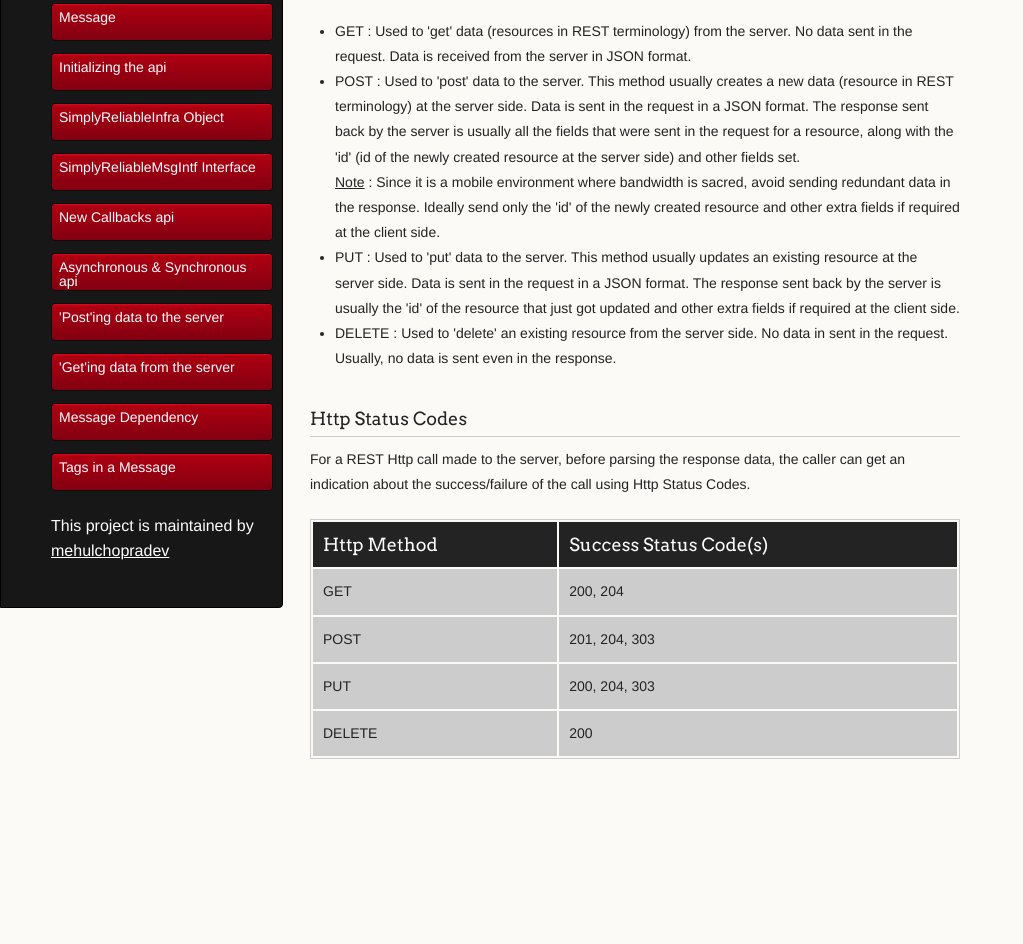
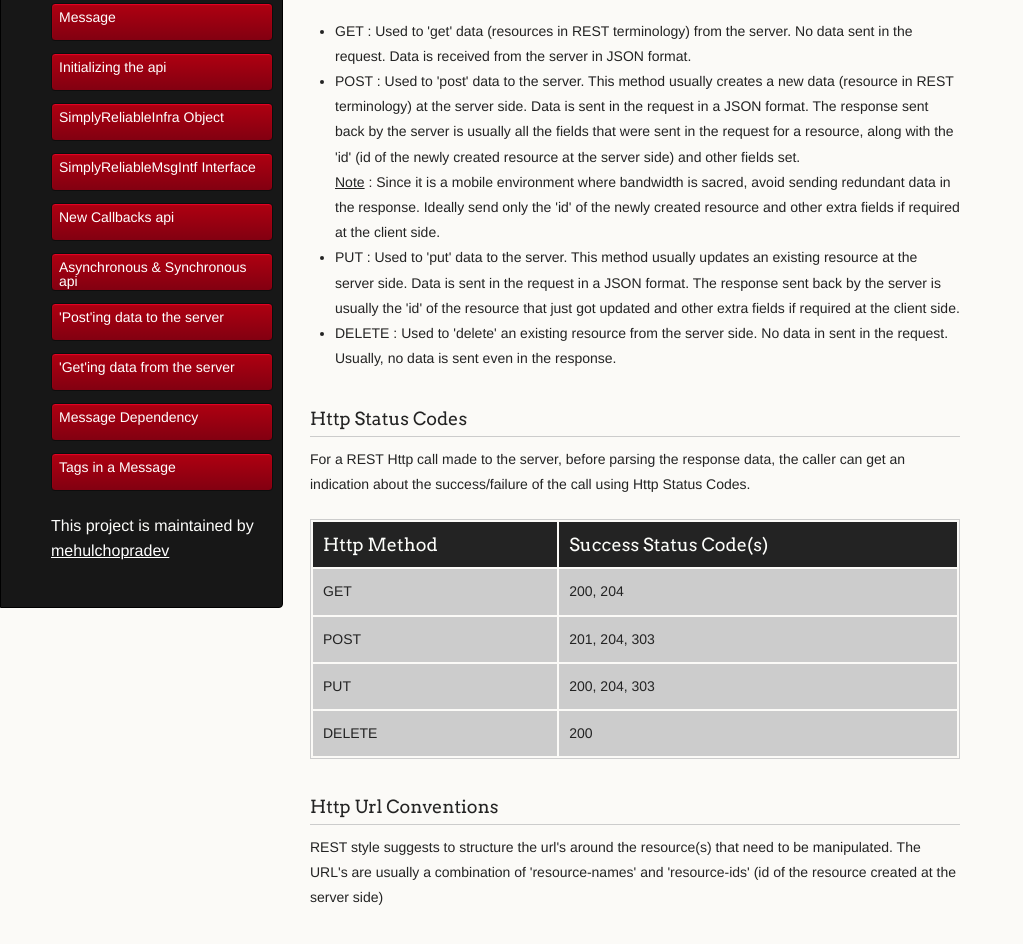
Before and after one commit to mehulchopradev/androidapiquests, a plain HTML site: page rest-semantics.html in a window 1280 px wide. Shown: the part 265-1209 px from the top of the page, without its empty margins (0-1023 px from the left). Before the commit the page ends 1106 px from the top, so only its background shows below. Drawn offline with Linux system fonts and the light colour scheme.

Commit message:
Update rest-semantics.html

```diff
--- a/rest-semantics.html
+++ b/rest-semantics.html
@@ -105,6 +105,17 @@
 			<td>200</td>
 		</tr>
 	</table>
+	<h3>
+		<a class="anchor" href="#" aria-hidden="true">
+			<span class="octicon octicon-link"></span>
+		</a>
+		Http Url Conventions
+	</h3>
+	<p>
+		REST style suggests to structure the url's around the resource(s) that need to be manipulated.
+		The URL's are usually a combination of 'resource-names' and 'resource-ids' (id of the resource created
+		at the server side)
+	</p>
   	</section>
     </div>
     <!--[if !IE]><script>fixScale(document);</script><![endif]-->
```
